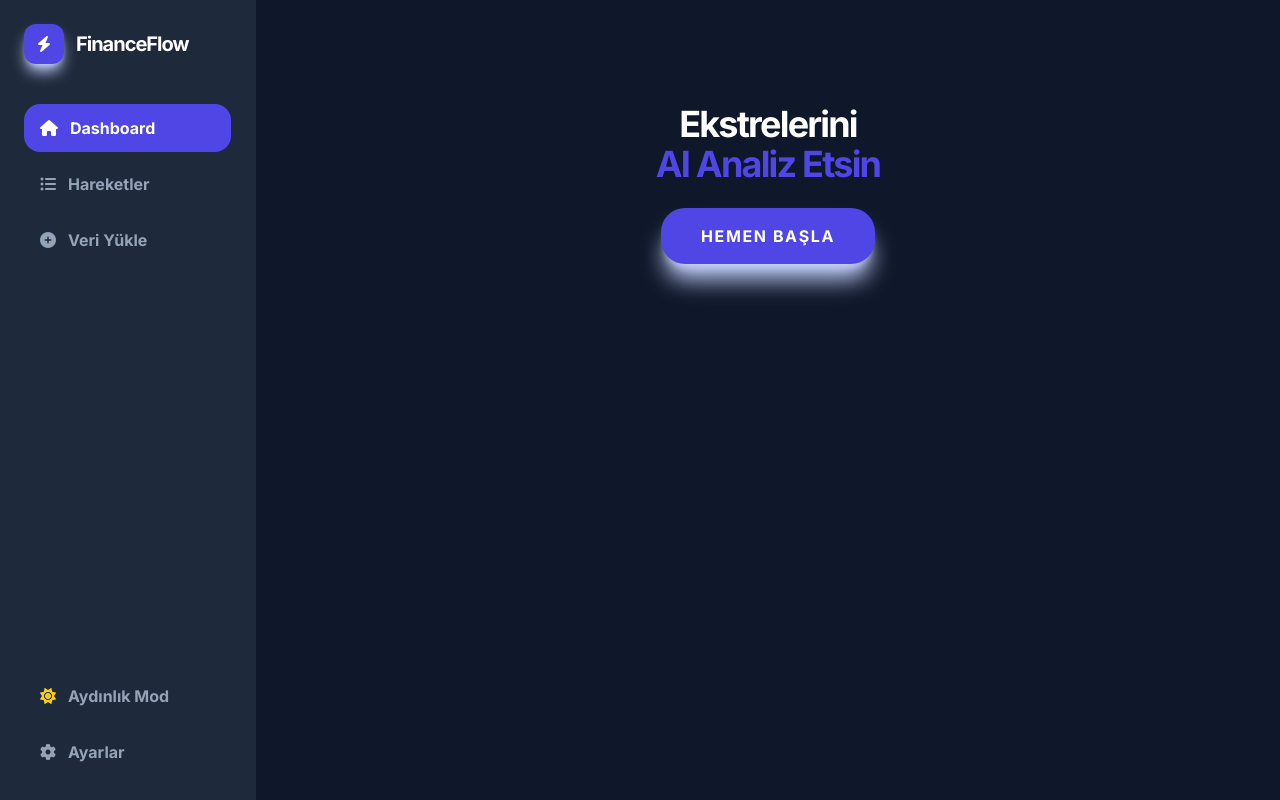
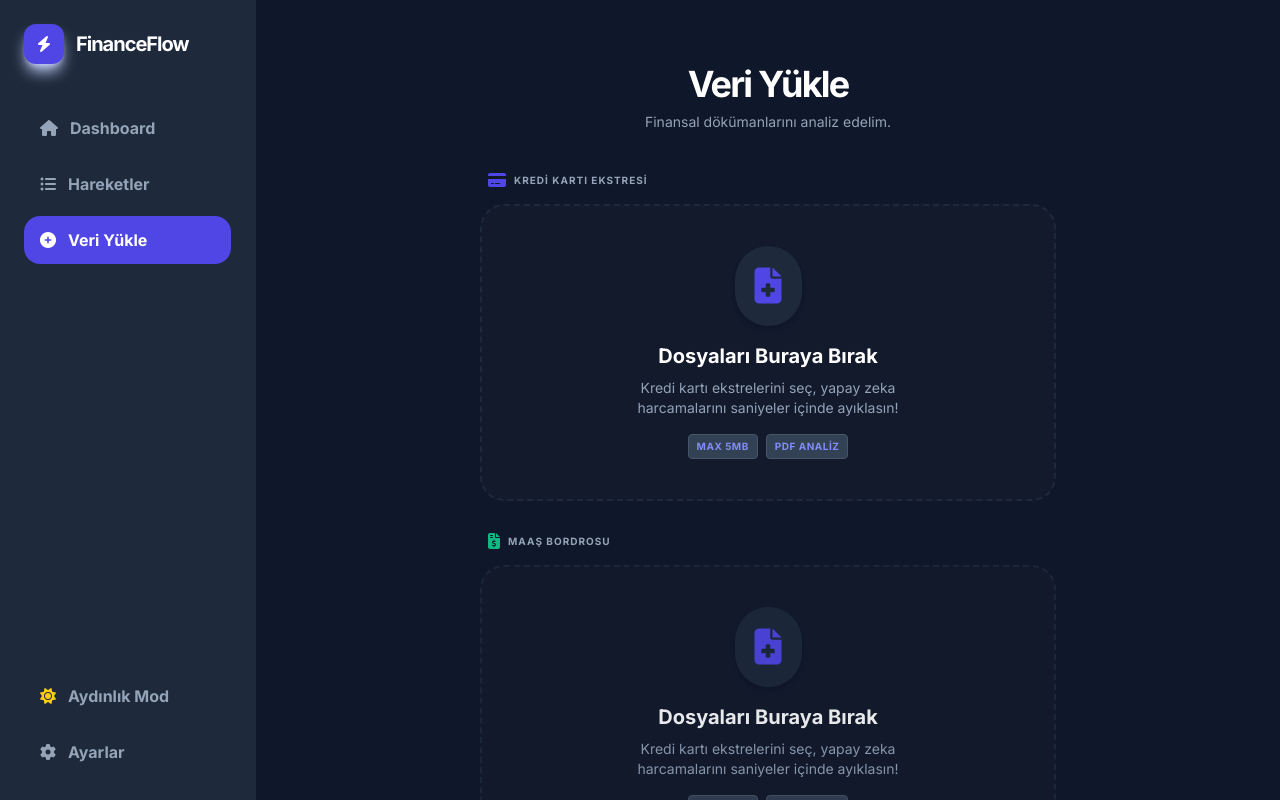
Before and after one commit to FatihEsen/FinanceFlow-Ai-Web, a React (Vite) app: page / in a window 1280 px wide. Built offline with nearby package versions, Linux system fonts and the light colour scheme.

Commit message:
feat: Improve AI statement analysis and default tab
Refactors `geminiService` to simplify the prompt and improve robustness in JSON parsing.
Updates `App.tsx` to default to the 'add' tab on launch and initialize the app status to `READY`.

```diff
--- a/App.tsx
+++ b/App.tsx
@@ -11,21 +11,24 @@ import AiAdvisor from './components/AiAdvisor';
 import Settings from './components/Settings';
 
 const App: React.FC = () => {
-  const [status, setStatus] = useState<AppStatus>(AppStatus.IDLE);
+  // Varsayılan olarak 'add' (Veri Yükle) sekmesiyle açılması sağlandı
+  const [activeTab, setActiveTab] = useState<'home' | 'history' | 'add'>('add');
+  const [status, setStatus] = useState<AppStatus>(AppStatus.READY);
   const [transactions, setTransactions] = useState<Transaction[]>([]);
   const [theme, setTheme] = useState<Theme>(loadTheme());
-  const [activeTab, setActiveTab] = useState<'home' | 'history' | 'add'>('home');
   const [isManualModalOpen, setIsManualModalOpen] = useState(false);
   const [isSettingsOpen, setIsSettingsOpen] = useState(false);
   const [aiAdvice, setAiAdvice] = useState<AiAdvice | null>(null);
   const [isAdviceLoading, setIsAdviceLoading] = useState(false);
   const [lastError, setLastError] = useState<string | null>(null);
 
+  // Fix: Defining isAnalyzing helper to prevent aggressive TypeScript narrowing from breaking siblings in JSX
+  const isAnalyzing = status === AppStatus.ANALYZING || status === AppStatus.ANALYZING_SALARY;
+
   useEffect(() => {
     const savedTxs = loadTransactions();
     if (savedTxs.length > 0) {
       setTransactions(savedTxs);
-      setStatus(AppStatus.READY);
     }
     if (theme === 'dark') document.documentElement.classList.add('dark');
     else document.documentElement.classList.remove('dark');
@@ -36,12 +39,13 @@ const App: React.FC = () => {
     if (window.aistudio && !(await window.aistudio.hasSelectedApiKey())) {
       // @ts-ignore
       await window.aistudio.openSelectKey();
+      return true;
     }
+    return false;
   };
 
   const handleFilesSelect = async (base64Array: string[]) => {
     setLastError(null);
-    await checkAndOpenKeySelector();
     setStatus(AppStatus.ANALYZING);
 
     try {
@@ -51,6 +55,10 @@ const App: React.FC = () => {
             return await analyzeStatement(base64);
           } catch (e: any) {
             console.error("PDF Analiz Hatası:", e);
+            // Eğer API hatası "API key" ile ilgiliyse selector'ı aç
+            if (e.message?.includes('API_KEY') || e.message?.includes('not found')) {
+              await checkAndOpenKeySelector();
+            }
             return [];
           }
         })
@@ -60,23 +68,24 @@ const App: React.FC = () => {
       if (newTransactions.length > 0) {
         setTransactions(prev => {
           const combined = [...newTransactions, ...prev];
+          // Duplicate kontrolü
           const unique = Array.from(new Map(combined.map(item => [`${item.date}-${item.description}-${item.amount}`, item])).values());
           return unique.sort((a, b) => new Date(b.date).getTime() - new Date(a.date).getTime());
         });
         setStatus(AppStatus.READY);
-        setActiveTab('home');
+        setActiveTab('home'); // Başarıyla yüklenince özet sayfasına git
       } else {
-        setLastError("Dosyadan veri çıkarılamadı. Kredi kartı ekstresi olduğundan emin ol başkan.");
+        setLastError("Dosyadan veri çıkarılamadı. Kredi kartı ekstresi olduğundan veya API anahtarının geçerli olduğundan emin ol başkan.");
         setStatus(AppStatus.READY);
       }
     } catch (err: any) {
-      setLastError(err.message || "İşlem sırasında bir hata oluştu.");
+      setLastError(err.message || "İşlem sırasında beklenmedik bir hata oluştu.");
       setStatus(AppStatus.ERROR);
     }
   };
 
   const handleSalarySelect = async (base64Array: string[]) => {
-    await checkAndOpenKeySelector();
+    setLastError(null);
     setStatus(AppStatus.ANALYZING_SALARY);
     try {
       const tx = await analyzeSalarySlip(base64Array[0]);
@@ -84,7 +93,7 @@ const App: React.FC = () => {
       setStatus(AppStatus.READY);
       setActiveTab('home');
     } catch (e: any) {
-      setLastError("Bordro analiz edilemedi.");
+      setLastError("Bordro analiz edilemedi. PDF formatını kontrol et.");
       setStatus(AppStatus.READY);
     }
   };
@@ -111,22 +120,22 @@ const App: React.FC = () => {
           <span className="font-black text-xl tracking-tighter">FinanceFlow</span>
         </div>
         <nav className="flex-1 space-y-2">
-          <button onClick={() => setActiveTab('home')} className={`flex items-center space-x-3 px-4 py-3 rounded-2xl w-full transition-all ${activeTab === 'home' ? 'bg-indigo-600 text-white' : 'text-slate-400'}`}>
+          <button onClick={() => setActiveTab('home')} className={`flex items-center space-x-3 px-4 py-3 rounded-2xl w-full transition-all ${activeTab === 'home' ? 'bg-indigo-600 text-white' : 'text-slate-400 hover:text-indigo-500'}`}>
             <i className="fas fa-home"></i><span className="font-bold">Dashboard</span>
           </button>
-          <button onClick={() => setActiveTab('history')} className={`flex items-center space-x-3 px-4 py-3 rounded-2xl w-full transition-all ${activeTab === 'history' ? 'bg-indigo-600 text-white' : 'text-slate-400'}`}>
+          <button onClick={() => setActiveTab('history')} className={`flex items-center space-x-3 px-4 py-3 rounded-2xl w-full transition-all ${activeTab === 'history' ? 'bg-indigo-600 text-white' : 'text-slate-400 hover:text-indigo-500'}`}>
             <i className="fas fa-list-ul"></i><span className="font-bold">Hareketler</span>
           </button>
-          <button onClick={() => setActiveTab('add')} className={`flex items-center space-x-3 px-4 py-3 rounded-2xl w-full transition-all ${activeTab === 'add' ? 'bg-indigo-600 text-white' : 'text-slate-400'}`}>
+          <button onClick={() => setActiveTab('add')} className={`flex items-center space-x-3 px-4 py-3 rounded-2xl w-full transition-all ${activeTab === 'add' ? 'bg-indigo-600 text-white' : 'text-slate-400 hover:text-indigo-500'}`}>
             <i className="fas fa-plus-circle"></i><span className="font-bold">Veri Yükle</span>
           </button>
         </nav>
         <div className="mt-auto space-y-2">
-          <button onClick={toggleTheme} className="flex items-center space-x-3 px-4 py-3 rounded-2xl w-full text-slate-400">
+          <button onClick={toggleTheme} className="flex items-center space-x-3 px-4 py-3 rounded-2xl w-full text-slate-400 hover:text-indigo-500">
             <i className={`fas ${theme === 'light' ? 'fa-moon' : 'fa-sun text-yellow-400'}`}></i>
             <span className="font-bold">{theme === 'light' ? 'Koyu Mod' : 'Aydınlık Mod'}</span>
           </button>
-          <button onClick={() => setIsSettingsOpen(true)} className="flex items-center space-x-3 px-4 py-3 rounded-2xl w-full text-slate-400">
+          <button onClick={() => setIsSettingsOpen(true)} className="flex items-center space-x-3 px-4 py-3 rounded-2xl w-full text-slate-400 hover:text-indigo-500">
             <i className="fas fa-cog"></i><span className="font-bold">Ayarlar</span>
           </button>
         </div>
@@ -142,30 +151,31 @@ const App: React.FC = () => {
         <main className="flex-1 overflow-y-auto no-scrollbar pb-32">
           <div className="max-w-6xl mx-auto px-5 py-6">
             {lastError && (
-              <div className="mb-6 p-4 bg-rose-50 dark:bg-rose-900/20 border border-rose-200 rounded-2xl flex items-center justify-between text-rose-600">
+              <div className="mb-6 p-4 bg-rose-50 dark:bg-rose-900/20 border border-rose-200 rounded-2xl flex items-center justify-between text-rose-600 animate-in slide-in-from-top-4 duration-300">
                 <div className="flex items-center space-x-3">
-                  <i className="fas fa-exclamation-circle"></i>
-                  <p className="text-xs font-bold uppercase">{lastError}</p>
+                  <i className="fas fa-exclamation-triangle"></i>
+                  <p className="text-xs font-bold uppercase leading-tight">{lastError}</p>
                 </div>
-                <button onClick={() => setLastError(null)}><i className="fas fa-times"></i></button>
+                <button onClick={() => setLastError(null)} className="p-2"><i className="fas fa-times"></i></button>
               </div>
             )}
 
-            {status === AppStatus.IDLE && activeTab === 'home' && (
-              <div className="text-center py-20 space-y-6">
-                <h2 className="text-4xl font-black tracking-tighter">Ekstrelerini<br/><span className="text-indigo-600">AI Analiz Etsin</span></h2>
-                <button onClick={() => setActiveTab('add')} className="px-10 py-4 bg-indigo-600 text-white rounded-3xl font-black uppercase tracking-widest shadow-xl shadow-indigo-200">Hemen Başla</button>
+            {/* Combined check for analyzing state using boolean flag */}
+            {isAnalyzing && (
+              <div className="flex flex-col items-center justify-center h-[60vh] space-y-6">
+                <div className="relative">
+                  <div className="w-20 h-20 border-4 border-indigo-100 border-t-indigo-600 rounded-full animate-spin"></div>
+                  <i className="fas fa-robot absolute top-1/2 left-1/2 -translate-x-1/2 -translate-y-1/2 text-indigo-600 text-xl"></i>
+                </div>
+                <div className="text-center">
+                  <p className="font-black text-2xl tracking-tighter">AI Analiz Yapıyor</p>
+                  <p className="text-slate-400 text-sm mt-1">Bu işlem biraz zaman alabilir başkan, beklemede kal.</p>
+                </div>
               </div>
             )}
 
-            {(status === AppStatus.ANALYZING || status === AppStatus.ANALYZING_SALARY) && (
-              <div className="flex flex-col items-center justify-center h-[50vh] space-y-4">
-                <div className="w-16 h-16 border-4 border-indigo-100 border-t-indigo-600 rounded-full animate-spin"></div>
-                <p className="font-black text-xl">AI Verileri İşliyor...</p>
-              </div>
-            )}
-
-            {status === AppStatus.READY && activeTab === 'home' && (
+            {/* Check for non-analyzing state using negated flag to fix narrowing error */}
+            {!isAnalyzing && activeTab === 'home' && (
               <div className="grid grid-cols-1 lg:grid-cols-3 gap-8">
                 <div className="lg:col-span-2"><Dashboard transactions={transactions} /></div>
                 <div className="space-y-6">
@@ -179,21 +189,27 @@ const App: React.FC = () => {
 
             {activeTab === 'history' && <TransactionList transactions={transactions} />}
 
-            {activeTab === 'add' && (
-              <div className="max-w-xl mx-auto space-y-10 py-10">
+            {activeTab === 'add' && !isAnalyzing && (
+              <div className="max-w-xl mx-auto space-y-10 py-10 animate-in fade-in duration-500">
                 <div className="text-center space-y-2">
-                  <h3 className="text-3xl font-black tracking-tighter">Veri Yükle</h3>
-                  <p className="text-slate-400 text-sm">PDF formatındaki belgelerini yükle başkan.</p>
+                  <h3 className="text-4xl font-black tracking-tighter">Veri Yükle</h3>
+                  <p className="text-slate-400 text-sm font-medium">Finansal dökümanlarını analiz edelim.</p>
                 </div>
-                <div className="space-y-6">
-                  <div>
-                    <p className="text-[10px] font-black text-slate-400 uppercase tracking-widest mb-3 ml-2">Kredi Kartı Ekstresi (Sadece Giderler Alınır)</p>
+                <div className="space-y-8">
+                  <section>
+                    <div className="flex items-center space-x-2 mb-4 ml-2">
+                       <i className="fas fa-credit-card text-indigo-600"></i>
+                       <p className="text-[10px] font-black text-slate-400 uppercase tracking-widest">Kredi Kartı Ekstresi</p>
+                    </div>
                     <FileUpload onFilesSelect={handleFilesSelect} isLoading={status === AppStatus.ANALYZING} />
-                  </div>
-                  <div>
-                    <p className="text-[10px] font-black text-slate-400 uppercase tracking-widest mb-3 ml-2">Maaş Bordrosu (Gelir Olarak Kaydedilir)</p>
-                    <div className="opacity-80"><FileUpload onFilesSelect={handleSalarySelect} isLoading={status === AppStatus.ANALYZING_SALARY} /></div>
-                  </div>
+                  </section>
+                  <section>
+                    <div className="flex items-center space-x-2 mb-4 ml-2">
+                       <i className="fas fa-file-invoice-dollar text-emerald-500"></i>
+                       <p className="text-[10px] font-black text-slate-400 uppercase tracking-widest">Maaş Bordrosu</p>
+                    </div>
+                    <div className="opacity-90"><FileUpload onFilesSelect={handleSalarySelect} isLoading={status === AppStatus.ANALYZING_SALARY} /></div>
+                  </section>
                 </div>
               </div>
             )}
@@ -201,18 +217,18 @@ const App: React.FC = () => {
         </main>
 
         {/* Mobile Navigation */}
-        <nav className="md:hidden fixed bottom-0 left-0 right-0 h-20 bg-white/80 dark:bg-darkCard/80 backdrop-blur-xl border-t border-slate-100 dark:border-slate-800 flex items-center justify-around px-6 z-50">
+        <nav className="md:hidden fixed bottom-0 left-0 right-0 h-20 bg-white/90 dark:bg-darkCard/90 backdrop-blur-xl border-t border-slate-100 dark:border-slate-800 flex items-center justify-around px-6 z-50">
           <button onClick={() => setActiveTab('home')} className={`flex flex-col items-center ${activeTab === 'home' ? 'text-indigo-600' : 'text-slate-400'}`}>
-            <i className="fas fa-home text-xl"></i><span className="text-[8px] font-black mt-1">ÖZET</span>
+            <i className="fas fa-chart-pie text-xl"></i><span className="text-[8px] font-black mt-1 uppercase">Özet</span>
           </button>
-          <button onClick={() => setIsManualModalOpen(true)} className="w-14 h-14 bg-indigo-600 rounded-full flex items-center justify-center text-white -mt-10 shadow-xl shadow-indigo-300 border-4 border-white dark:border-darkBg"><i className="fas fa-plus"></i></button>
+          <button onClick={() => setActiveTab('add')} className="w-14 h-14 bg-indigo-600 rounded-full flex items-center justify-center text-white -mt-10 shadow-xl shadow-indigo-300 border-4 border-white dark:border-darkBg transition-transform active:scale-90"><i className="fas fa-plus"></i></button>
           <button onClick={() => setActiveTab('history')} className={`flex flex-col items-center ${activeTab === 'history' ? 'text-indigo-600' : 'text-slate-400'}`}>
-            <i className="fas fa-history text-xl"></i><span className="text-[8px] font-black mt-1">HAREKETLER</span>
+            <i className="fas fa-history text-xl"></i><span className="text-[8px] font-black mt-1 uppercase">Hareketler</span>
           </button>
         </nav>
       </div>
 
-      <ManualEntry isOpen={isManualModalOpen} onClose={() => setIsManualModalOpen(false)} onAdd={(tx) => {setTransactions([tx, ...transactions]); setStatus(AppStatus.READY);}} />
+      <ManualEntry isOpen={isManualModalOpen} onClose={() => setIsManualModalOpen(false)} onAdd={(tx) => {setTransactions([tx, ...transactions]); setActiveTab('home');}} />
       {isSettingsOpen && <Settings onClose={() => setIsSettingsOpen(false)} />}
     </div>
   );
```
Also changed, not shown: services/geminiService.ts (+45 -25 lines).
